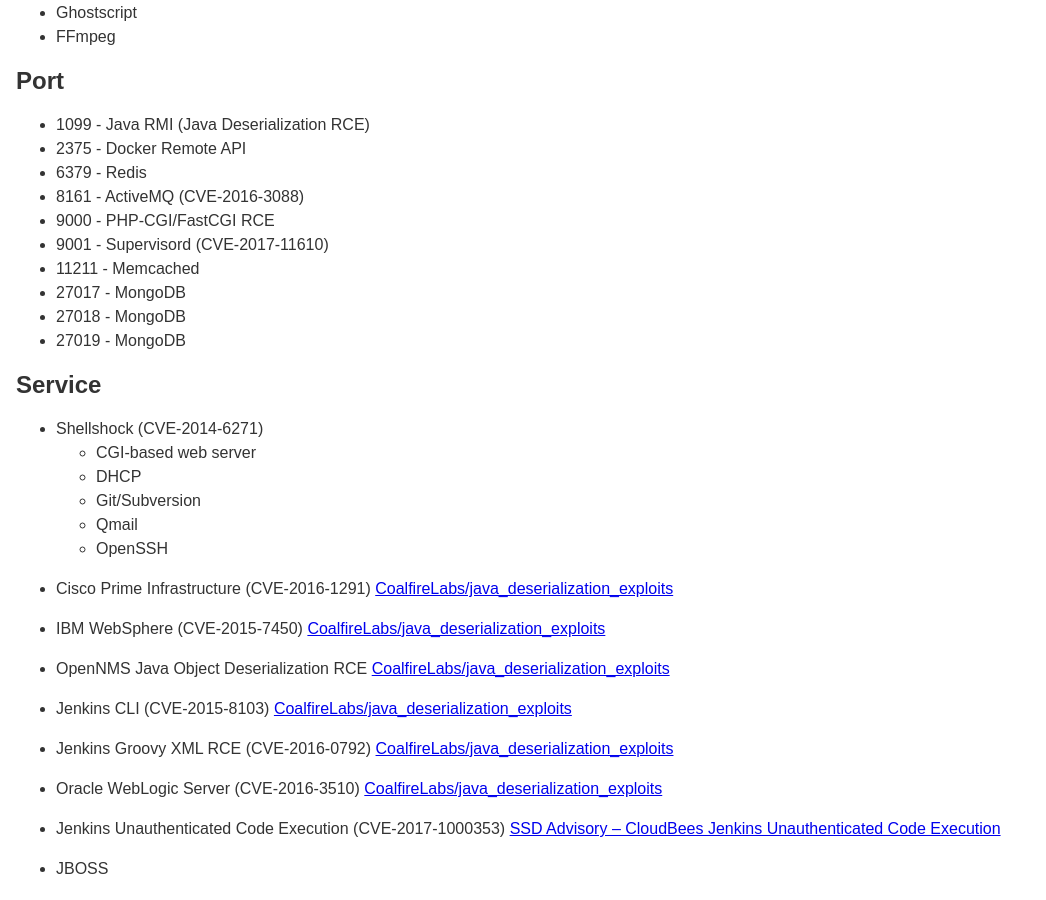
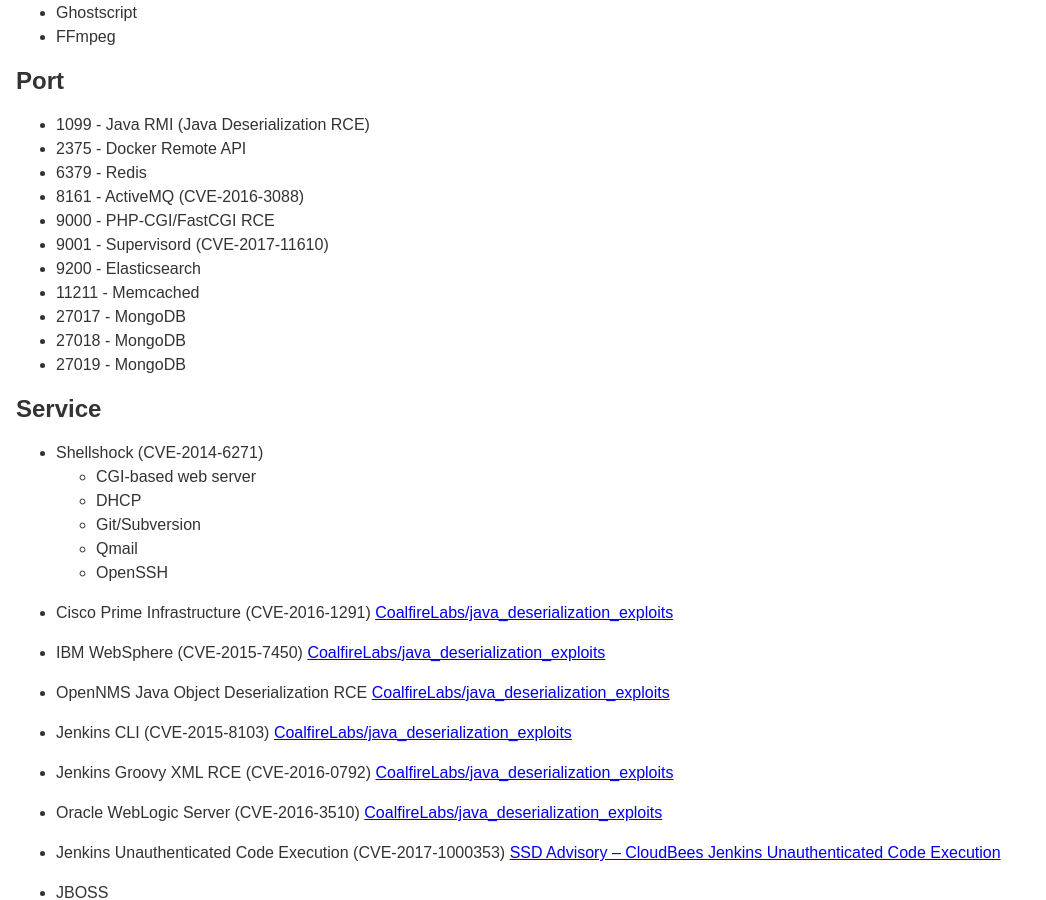
Before and after one commit to vulspy/vulspy.github.io, a Jekyll site: the page built from _posts/2017-08-12-Privilege-escalation.md, in a window 1280 px wide and 900 px high, scrolled down 438 px. Shown: the whole window, without its empty margins (0-1046 px from the left). Built offline with Jekyll 4.4.1, drawn with Linux system fonts in a browser that asks for light colours.

Commit message:
add port 9200

```diff
--- a/_posts/2017-08-12-Privilege-escalation.md
+++ b/_posts/2017-08-12-Privilege-escalation.md
@@ -24,6 +24,7 @@
 * 8161 - ActiveMQ (CVE-2016-3088)
 * 9000 - PHP-CGI/FastCGI RCE
 * 9001 - Supervisord (CVE-2017-11610)
+* 9200 - Elasticsearch
 * 11211 - Memcached
 * 27017 - MongoDB
 * 27018 - MongoDB
```
